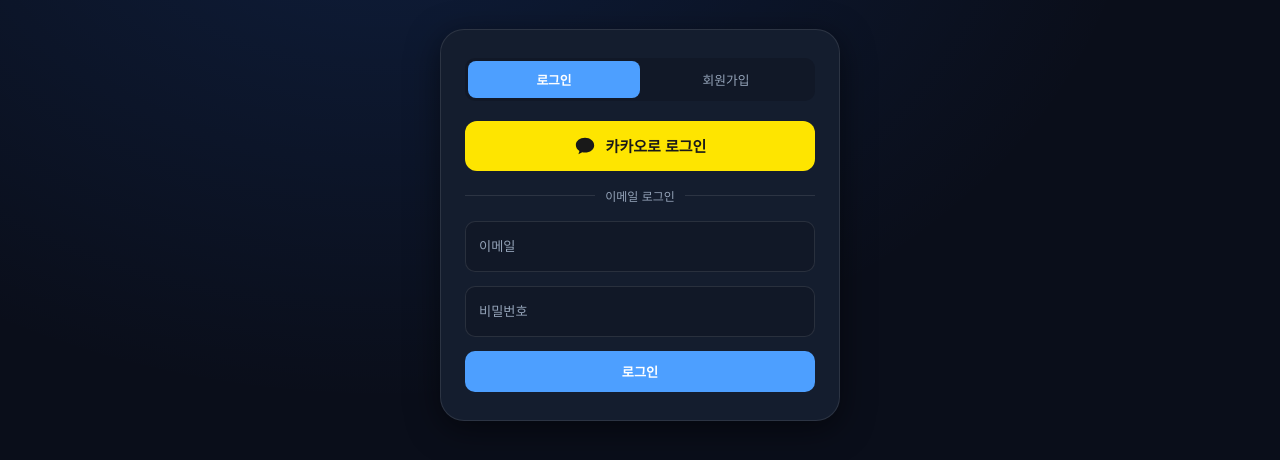
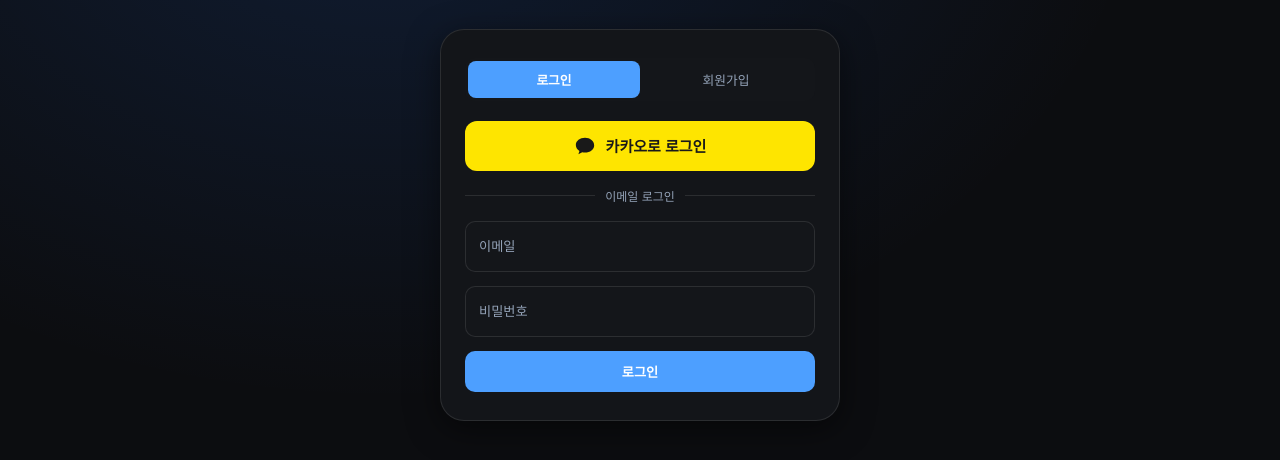
Before and after one commit to ckddnjs/ambm, a website: page index.html in a window 1280 px wide. Shown: the part 302-762 px from the top of the page. Drawn offline with nearby package versions, Linux system fonts and the light colour scheme.

Commit message:
Add files via upload

```diff
--- a/app.css
+++ b/app.css
@@ -9,8 +9,8 @@
   --accent:#00D4AA;--danger:#FF6B6B;--warn:#FFA940;--info:#4D9FFF;--success:#00D4AA;
   --accent-rgb:0,212,170;
 
-  /* 배경: 더 어둡고 대비 높게 */
-  --bg:#0A0E1A;--bg2:#111827;--bg3:#1C2535;--surface:#141D2E;--surface2:#1E2A3D;
+  /* 배경: 중립 차콜 계열 — 파란색 승리팀과 구분되도록 */
+  --bg:#0C0D10;--bg2:#14161A;--bg3:#1C1F25;--surface:#131519;--surface2:#1A1D23;
 
   /* 테두리: 약간 더 선명하게 */
   --border:rgba(255,255,255,0.10);--border-strong:rgba(77,159,255,0.4);
```
